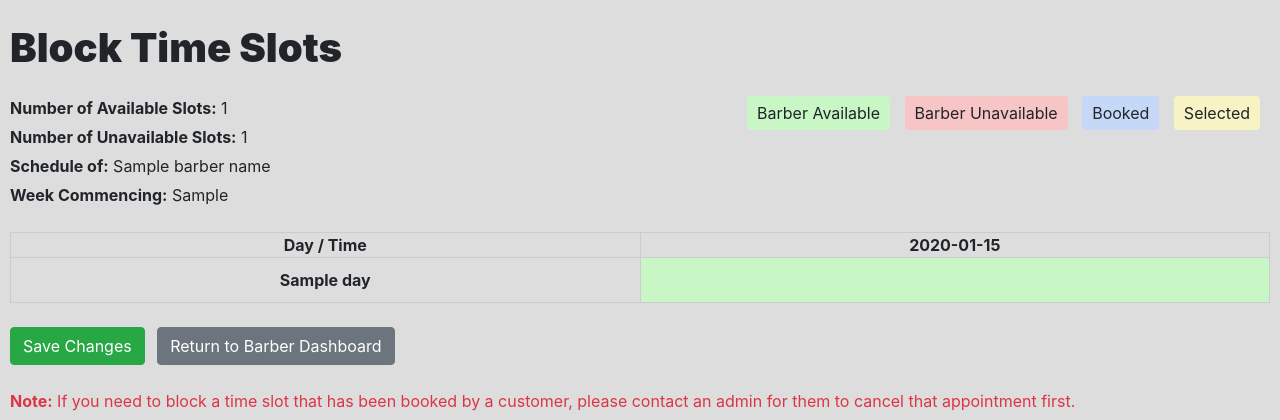
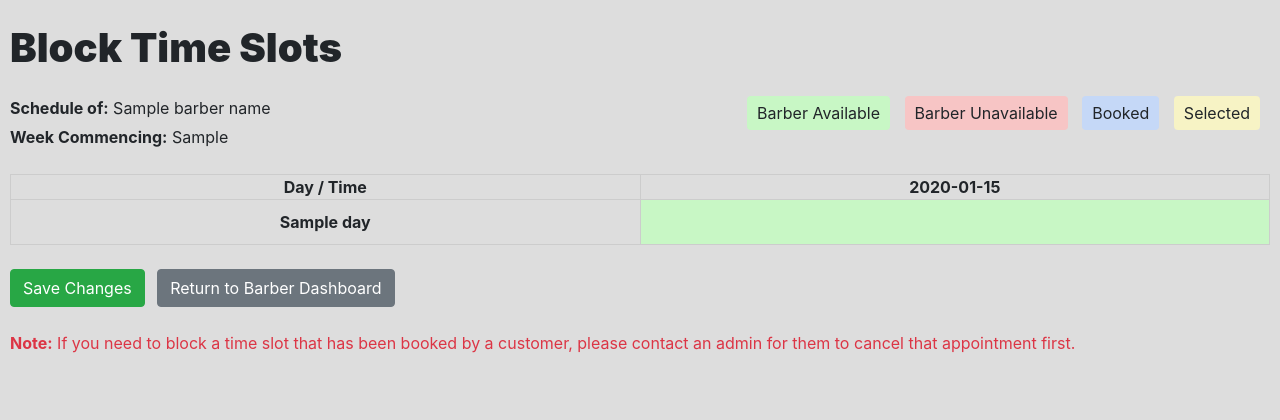
Before and after one commit to AdamPatel157/hairstylists-booking-system, a Python web app: template website/templates/webpages/barber_facing/block_time_slots.html in a window 1280 px wide. Shown: the part 56-476 px from the top of the page. Run offline with Jinja, Linux system fonts and the light colour scheme; the template is opened without the code that fills it: most values are stand-ins (such as "Sample title", 1, 10 or a date in 2020); some libraries are stand-ins or nearby versions.

Commit message:
Minor quality of life improvements.

```diff
--- a/website/__init__.py
+++ b/website/__init__.py
@@ -47,7 +47,6 @@ def createApp():
                     email = customerData['EmailAddress'],
                     hashedPassword = customerData['HashedPassword'],
                     isBlacklisted = customerData['IsBlackListed'],
-                    phoneNumber = customerData['PhoneNumber']
                 )
         elif userId.startswith("barber_"):
             barberId = int(userId.split("_")[1])
--- a/website/templates/webpages/barber_facing/basic_revenue_view.html
+++ b/website/templates/webpages/barber_facing/basic_revenue_view.html
@@ -7,7 +7,6 @@
     <div class="card-body">
         <div class="d-flex justify-content-between align-items-center mb-3">
             <h1>Basic Revenue View (My Customers Only)</h1>
-            <a href="/barber_dashboard" class="btn btn-success">Return to Barber Dashboard</a>
         </div>
 
         <p><strong>Week Beginning:</strong> {{ week_commencing }}</p>
--- a/website/templates/webpages/barber_facing/block_time_slots.html
+++ b/website/templates/webpages/barber_facing/block_time_slots.html
@@ -8,8 +8,6 @@
 
     <div class="info-row">
         <div class="info-left">
-            <p><strong>Number of Available Slots:</strong> {{ availableSlotCount }}</p>
-            <p><strong>Number of Unavailable Slots:</strong> {{ unavailableSlotCount }}</p>
             <p><strong>Schedule of:</strong> {{ barberName }}</p>
             <p><strong>Week Commencing:</strong> {{ weekCommencing }}</p>
         </div>
```
